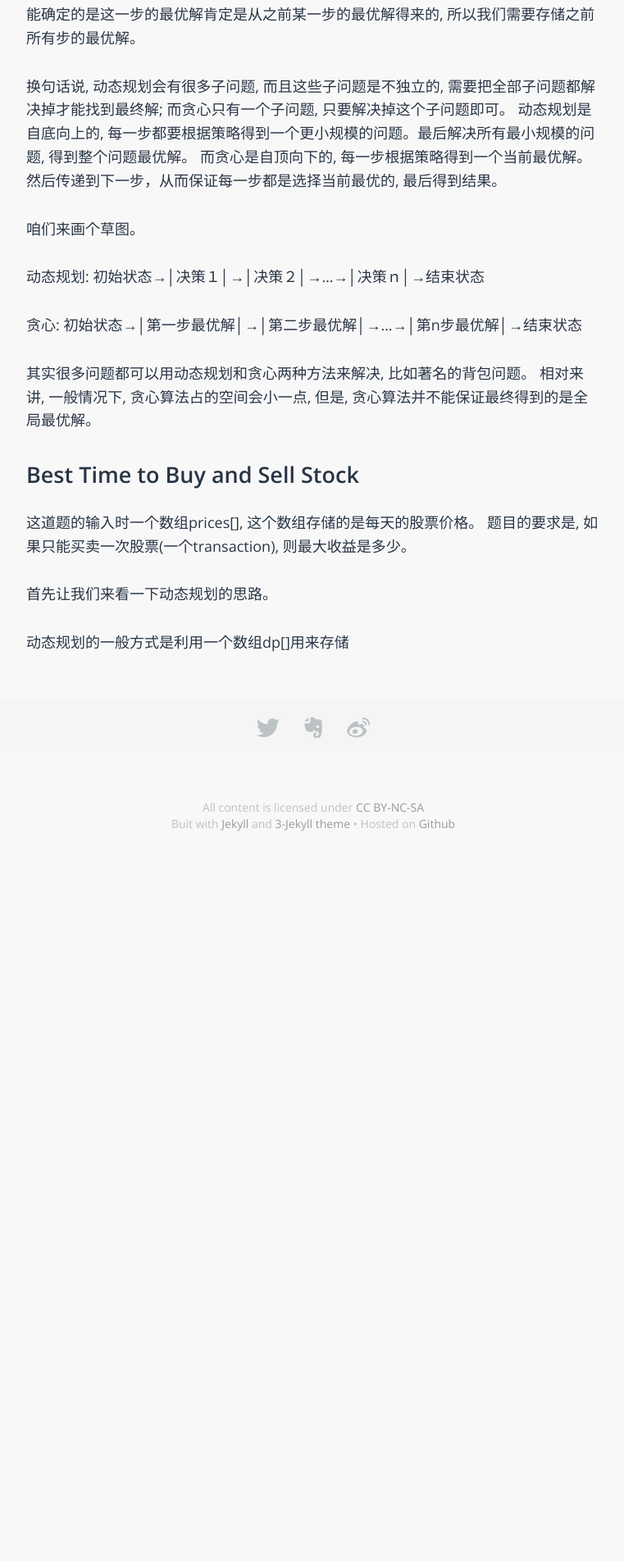
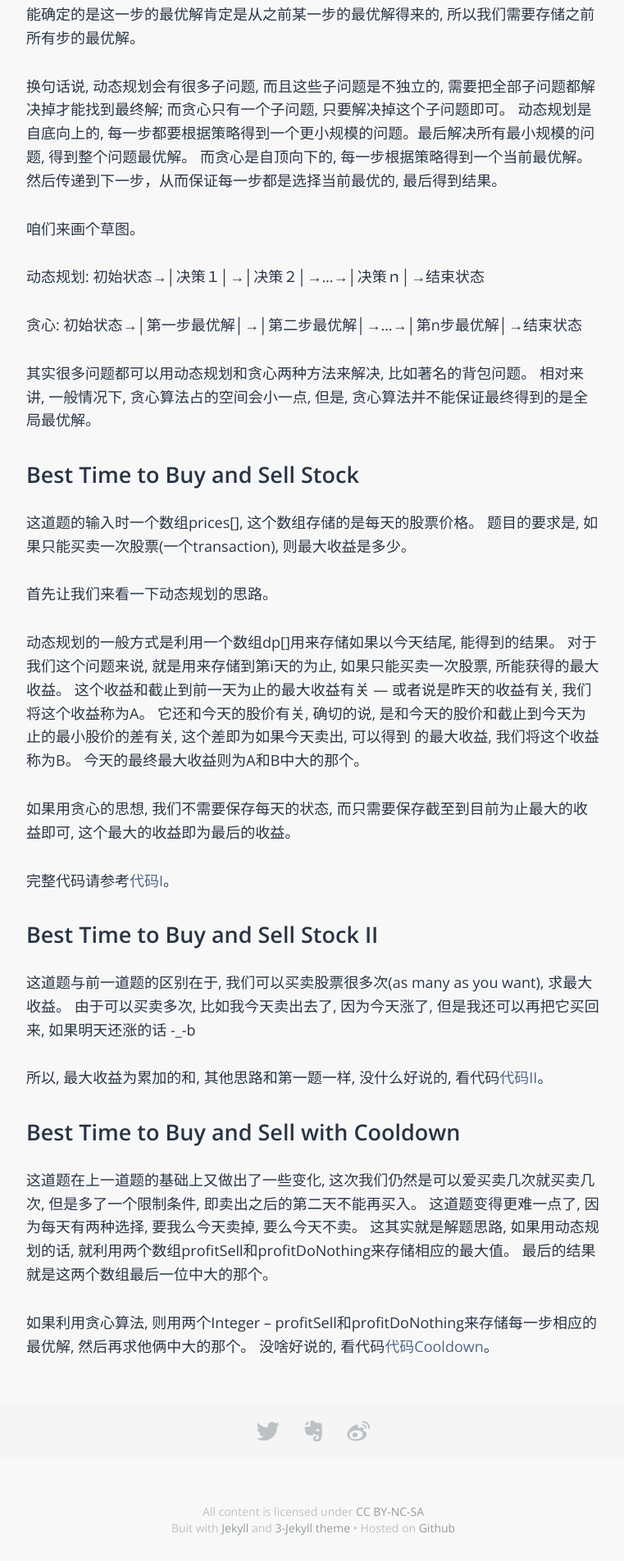
Before and after one commit to sophiesongge/sophiesongge.github.io, a Jekyll site: the page built from _posts/2017-02-15-buy-sell-stock.markdown, in a window 1280 px wide. Shown: the part 2341-4245 px from the top of the page at 82% size, without its empty margins (258-1019 px from the left). Built offline with Jekyll 4.4.1, drawn with Linux system fonts in a browser that asks for light colours; some web fonts are replaced.

Commit message:
add posts

```diff
--- a/_posts/2017-02-15-buy-sell-stock.markdown
+++ b/_posts/2017-02-15-buy-sell-stock.markdown
@@ -72,7 +72,28 @@ Best Time to Buy and Sell Stock
 
 首先让我们来看一下动态规划的思路。
 
-动态规划的一般方式是利用一个数组dp\[\]用来存储
+动态规划的一般方式是利用一个数组dp\[\]用来存储如果以今天结尾, 能得到的结果。 对于我们这个问题来说, 就是用来存储到第i天的为止, 如果只能买卖一次股票, 所能获得的最大收益。
+这个收益和截止到前一天为止的最大收益有关 --- 或者说是昨天的收益有关, 我们将这个收益称为A。 它还和今天的股价有关, 确切的说, 是和今天的股价和截止到今天为止的最小股价的差有关, 这个差即为如果今天卖出, 可以得到
+的最大收益, 我们将这个收益称为B。 今天的最终最大收益则为A和B中大的那个。
+
+如果用贪心的思想, 我们不需要保存每天的状态, 而只需要保存截至到目前为止最大的收益即可, 这个最大的收益即为最后的收益。
+
+完整代码请参考[代码I]。
+
+Best Time to Buy and Sell Stock II
+==================================
+这道题与前一道题的区别在于, 我们可以买卖股票很多次(as many as you want), 求最大收益。 由于可以买卖多次, 比如我今天卖出去了, 因为今天涨了, 但是我还可以再把它买回来, 如果明天还涨的话 -_-b
+
+所以, 最大收益为累加的和, 其他思路和第一题一样, 没什么好说的, 看代码[代码II]。
+
+Best Time to Buy and Sell with Cooldown
+=======================================
+这道题在上一道题的基础上又做出了一些变化, 这次我们仍然是可以爱买卖几次就买卖几次, 但是多了一个限制条件, 即卖出之后的第二天不能再买入。 这道题变得更难一点了, 因为每天有两种选择, 要我么今天卖掉, 要么今天不卖。
+这其实就是解题思路, 如果用动态规划的话, 就利用两个数组profitSell和profitDoNothing来存储相应的最大值。 最后的结果就是这两个数组最后一位中大的那个。
+
+如果利用贪心算法, 则用两个Integer -- profitSell和profitDoNothing来存储每一步相应的最优解, 然后再求他俩中大的那个。 没啥好说的, 看代码[代码Cooldown]。
+
+
 
 
 
```
